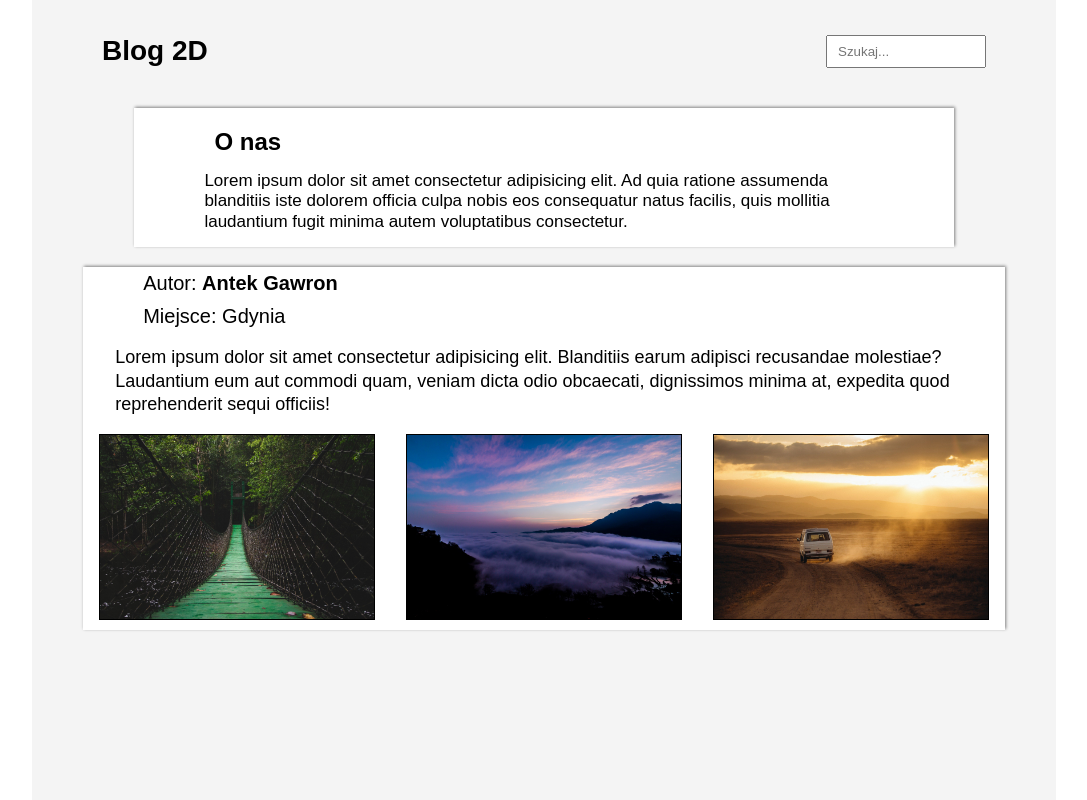
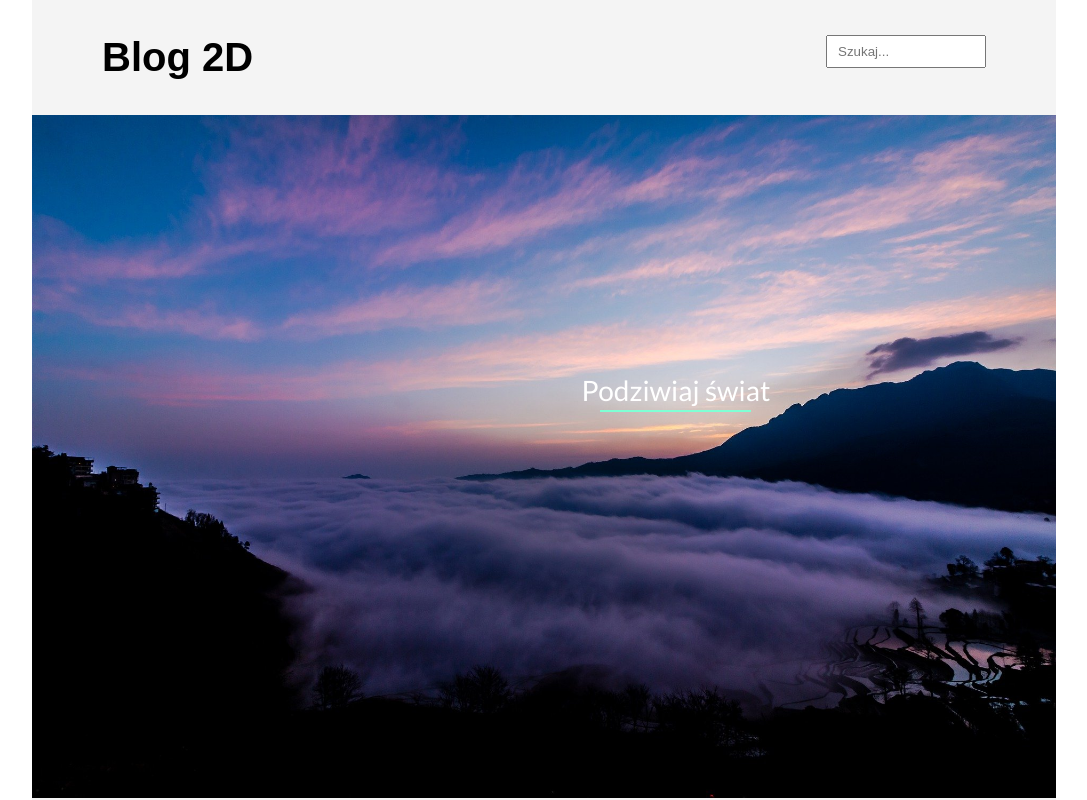
Before and after one commit to forbiddenrng/blognewversion, a React (Create React App) app: page / in a window 1280 px wide. Shown: the top 800 px of the page, without its empty margins (96-1183 px from the left). Built offline with nearby package versions, Linux system fonts and the light colour scheme.

Commit message:
header with animation

```diff
--- a/src/App.js
+++ b/src/App.js
@@ -4,6 +4,7 @@ import Header from './components/Header'
 import About from './components/About'
 import Travel from './components/Travel'
 import imagesArray from './images'
+import background from './img/two.jpg'
 
 class App extends Component {
   render() {
@@ -13,7 +14,7 @@ class App extends Component {
 
     return (
       <div className="App">
-        <Header />
+        <Header img={background} />
         <About />
         <section className="travels">
           <Travel img={travels[0].src} />
--- a/src/components/Header.css
+++ b/src/components/Header.css
@@ -3,10 +3,10 @@
   justify-content: space-between;
   padding: 20px 30px;
 }
-.header p {
+.header h1 {
   font-family: arial;
   font-weight: bold;
-  font-size: 20px;
+  font-size: 26px;
 }
 .header div input{
   padding: 3px 5px;
@@ -16,8 +16,8 @@
   .header{
     padding: 25px 40px;
   }
-  .header p {
-    font-size: 24px;
+  .header h1 {
+    font-size: 30px;
   }
   .header div input{
     padding: 5px 7px;
@@ -28,11 +28,20 @@
   .header{
     padding: 35px 70px;
   }
-  .header p {
-    font-size: 28px;
+  .header h1 {
+    font-size: 36px;
   }
   .header div input{
     padding: 7px 10px;
     width: 160px;
   }
 }
+@media(min-width: 1024px){
+  .header h1 {
+    font-size: 40px;
+  }
+  .header div input{
+    padding: 7px 10px;
+    width: 160px;
+  }
+}
--- a/src/components/Header.js
+++ b/src/components/Header.js
@@ -4,12 +4,21 @@ class Header extends Component {
 
   render() {
     return (
-      <section className="header">
-        <p>Blog 2D</p>
-        <div>
-          <input type="text" placeholder="Szukaj..." />
-        </div>
-      </section>
+      <div>
+        <section className="header">
+          <h1>Blog 2D</h1>
+          <div>
+            <input type="text" placeholder="Szukaj..." />
+          </div>
+        </section>
+        <header className="photo">
+          <img src={this.props.img} alt="img" />
+          <p><span>Podziwiaj świat</span></p>
+          <p><span>Zainspiruj się</span></p>
+          <p><span>Witaj na blogu</span></p>
+        </header>
+      </div>
+
     );
   }
 }
--- a/src/components/Travel.css
+++ b/src/components/Travel.css
@@ -1,8 +1,9 @@
+@import url('https://fonts.googleapis.com/css2?family=Lato&display=swap');
 .travel {
   width: 90%;
   margin-left: 5%;
   margin-top: 20px;
-  background-color: white;
+  background-color: rgba(255,255,255,0.8);
   box-shadow: 1px -1px 3px gray;
   font-family: arial;
 }
@@ -23,6 +24,9 @@
   margin-bottom: 10px;
   margin-left: 20px;
 }
+.travel_desc {
+  display: flex;
+}
 .travel_desc p {
   padding: 3px 7px;
   margin-left: 10px;
@@ -36,6 +40,68 @@
   margin-bottom: 10px;
   /* padding-bottom: 10px; */
   border: 1px solid black;
+}
+
+.photo img {
+  width: 100%;
+}
+.photo {
+  position: relative;
+  overflow: hidden;
+}
+.photo p {
+  position: absolute;
+  top: 40%;
+  left: 100%;
+  transform: translateY(-50%);
+  width: 100%;
+  text-align: center;
+  color: white;
+  animation: p1 15s linear infinite;
+  font-family: 'Lato', sans-serif;
+  font-size: 18px;
+}
+.photo p span {
+  position: relative;
+  padding-bottom: 3px;
+}
+.photo p span::after {
+  content: "";
+  position: absolute;
+  width: 80%;
+  left: 10%;
+  bottom: 0;
+  height: 1px;
+  background-color: aquamarine;
+}
+.photo p:nth-child(1) {
+  animation-delay: 1s;
+}
+.photo p:nth-child(2) {
+  animation-delay: 4s;
+}
+.photo p:nth-child(3) {
+  animation-delay: 8s;
+}
+@keyframes p1 {
+  0% {
+    left: 100%;
+  }
+  15% {
+    left: 0;
+  }
+  30% {
+    left: 0;
+    opacity: 1;
+  }
+  35%{
+    left: 0;
+    opacity: 0;
+  }
+  100%{
+    left: 0;
+    opacity: 0;
+  }
 }
 @media(min-width: 640px) {
   .travel_data h4, .travel_data p  {
@@ -55,6 +121,7 @@
     font-size: 18px;
     line-height: 130%;
   }
+
 }
 @media(min-width: 1024px) {
   .travel_desc .images_container {
@@ -72,3 +139,30 @@
     margin-right: auto;
   }
 }
+/* animation header media */
+@media(min-width: 640px){
+  .photo p {
+    font-size: 22px;
+  }
+  .photo p span {
+    padding-bottom: 5px;
+  }
+  .photo p span::after{
+    height: 2px;
+  }
+}
+@media(min-width: 768px){
+  .photo p {
+    font-size: 26px;
+  }
+}
+@media(min-width: 1024px){
+  .photo p {
+    font-size: 28px;
+  }
+}
+@media(min-width: 1300px){
+  .photo p {
+    font-size: 32px;
+  }
+}
--- a/src/components/Travel.js
+++ b/src/components/Travel.js
@@ -15,10 +15,10 @@ class Travel extends Component {
           <p>Miejsce: Gdynia</p>
         </div>
         <div className="travel_desc">
-          <p>Lorem ipsum dolor sit amet consectetur adipisicing elit. Blanditiis earum adipisci recusandae molestiae? Laudantium eum aut commodi quam, veniam dicta odio obcaecati, dignissimos minima at, expedita quod reprehenderit sequi officiis!</p>
           <div className="images_container">
             {imgs}
           </div>
+          <p>Lorem ipsum dolor sit amet consectetur adipisicing elit. Blanditiis earum adipisci recusandae molestiae? Laudantium eum aut commodi quam, veniam dicta odio obcaecati, dignissimos minima at, expedita quod reprehenderit sequi officiis!</p>
         </div>
       </div>
     );
```
Also changed, not shown: src/img/two.jpg (added).
